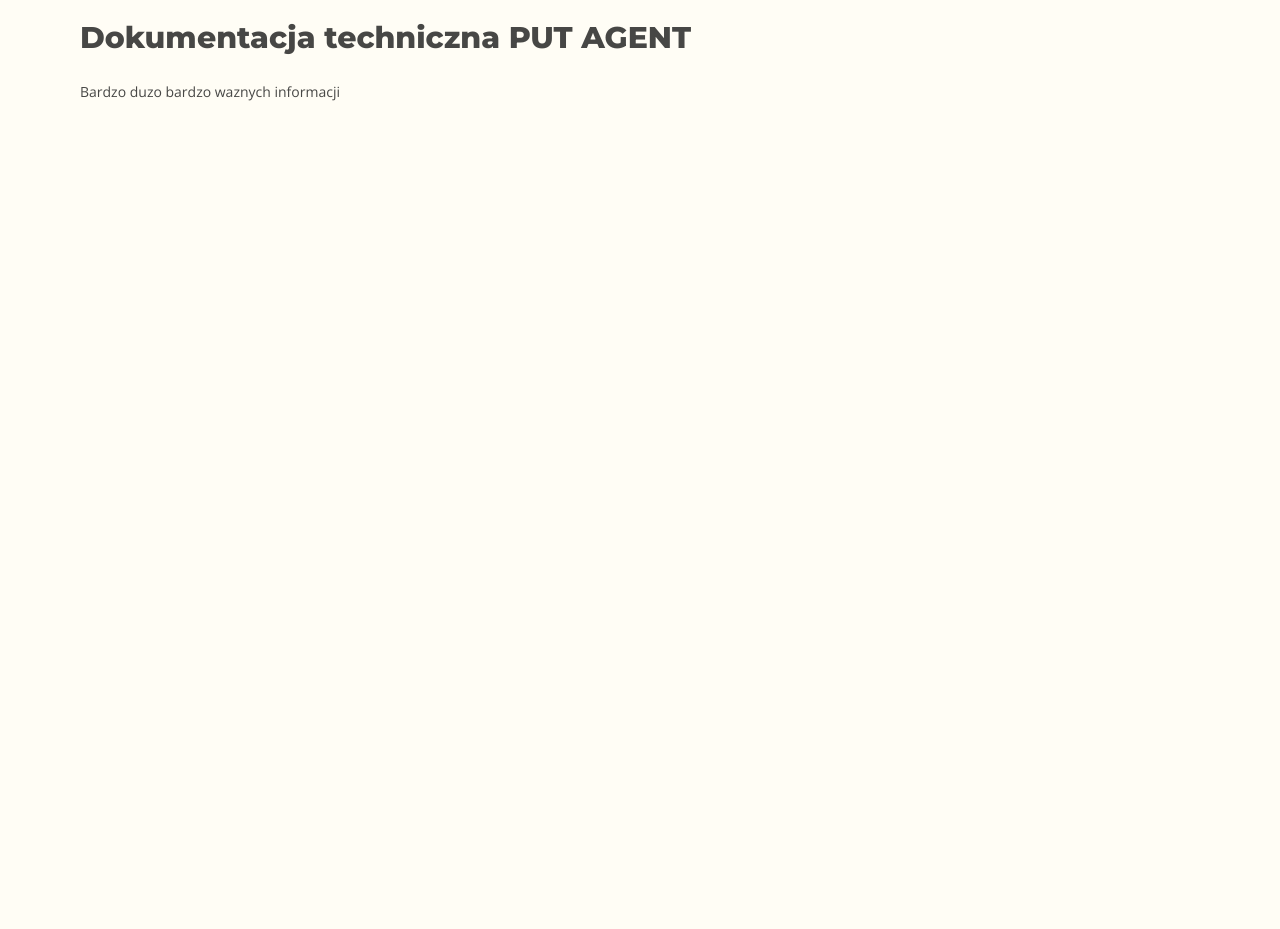
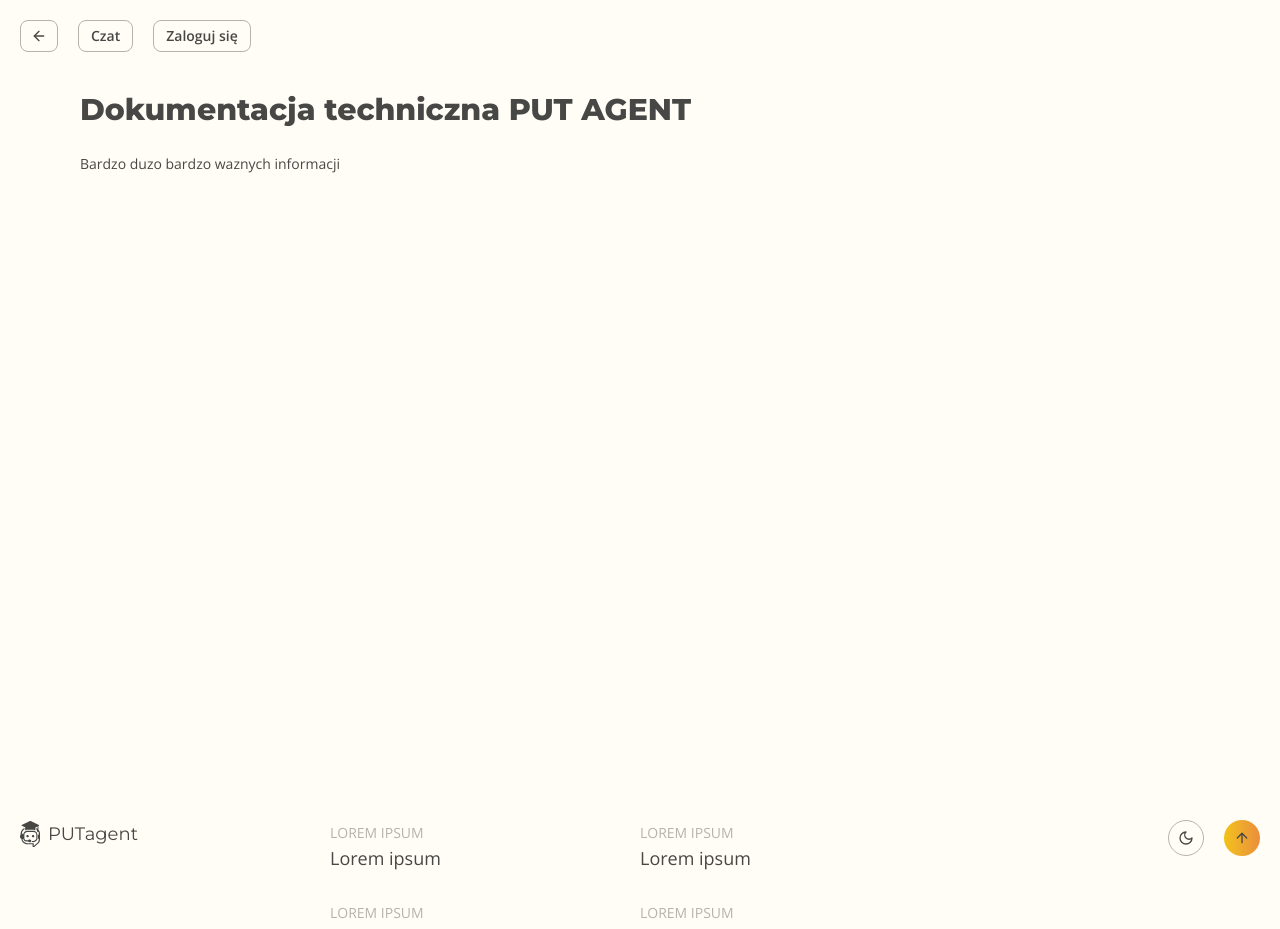
Before and after one commit to GHOST-Science-Club/statutscan-app, a Next.js app in the folder frontend/: page /docs in a window 1280 px wide. Shown: the top 929 px of the page. Before the commit the page ends 800 px from the top, so only its background shows below. Built offline with nearby package versions, Linux system fonts and the light colour scheme.

Commit message:
feat: hat in home

```diff
--- a/frontend/src/app/docs/page.tsx
+++ b/frontend/src/app/docs/page.tsx
@@ -1,9 +1,37 @@
 import DocumentationMdx from '@/lib/documentation.mdx';
+import { Button } from '@/components/ui/button';
+import { Footer } from '@/components/footer';
+import Link from 'next/link';
+import { ArrowLeft } from 'lucide-react';
 
 export default function DocsPage() {
   return (
-    <main>
-      <DocumentationMdx />
-    </main>
+    <>
+      <main className="min-h-screen">
+        <nav className="p-2 sm:p-5">
+          <ul className="flex gap-5">
+            <li>
+              <Button variant="secondary" size="sm" asChild>
+                <Link href="/">
+                  <ArrowLeft />
+                </Link>
+              </Button>
+            </li>
+            <li>
+              <Button variant="secondary" size="sm" asChild>
+                <Link href="/chat">Czat</Link>
+              </Button>
+            </li>
+            <li>
+              <Button variant="secondary" size="sm" asChild>
+                <Link href="/login">Zaloguj się</Link>
+              </Button>
+            </li>
+          </ul>
+        </nav>
+        <DocumentationMdx />
+      </main>
+      <Footer />
+    </>
   );
 }
--- a/frontend/src/components/chat/chat-textarea.tsx
+++ b/frontend/src/components/chat/chat-textarea.tsx
@@ -3,7 +3,7 @@ import { ArrowUp } from 'lucide-react';
 
 export function ChatTextarea() {
   return (
-    <form className="mt-auto">
+    <form className="mt-auto px-2">
       <div className="border-input mt-8 mb-2 flex h-fit max-h-24 min-h-11 w-full rounded-sm border focus-within:outline">
         <label className="sr-only" htmlFor="chat-main-textarea">
           Chat text area
--- a/frontend/src/components/footer.tsx
+++ b/frontend/src/components/footer.tsx
@@ -6,7 +6,7 @@ import { Logo } from '@/components/ui/logo';
 function Footer() {
   return (
     <footer
-      id="kontakt"
+      id="contact"
       className="grid grid-cols-1 gap-10 p-5 md:grid-cols-4 md:gap-0"
     >
       <div className="mx-auto md:mx-0">
--- a/frontend/src/components/sections/about-chat-section.tsx
+++ b/frontend/src/components/sections/about-chat-section.tsx
@@ -20,7 +20,7 @@ const cards = [
       'Jesteśmy otwarci na Twoje sugestie i ciągle ulepszamy PUTagent, aby jak najlepiej odpowiadał na Twoje potrzeby',
     footer: (
       <Button className="mt-5" variant="secondary">
-        Skontaktuj się
+        <Link href="/#contact">Skontaktuj się</Link>
       </Button>
     ),
   },
@@ -38,7 +38,7 @@ const cards = [
 
 function AboutChatSection() {
   return (
-    <SectionLayout id="czat" title="O CZACIE">
+    <SectionLayout id="chat" title="O CZACIE">
       <h3>
         PUTagent to zaawansowany chatbot oparty na sztucznej inteligencji, który
         <span className="text-gradient">
--- a/frontend/src/components/sections/faq-section.tsx
+++ b/frontend/src/components/sections/faq-section.tsx
@@ -17,9 +17,9 @@ function FaqSection() {
             <AccordionItem
               value={`item-${i}`}
               key={i}
-              className="cursor-pointer rounded-2xl border !border-b px-2"
+              className="rounded-2xl border !border-b px-2"
             >
-              <AccordionTrigger className="[&_svg]:size-6">
+              <AccordionTrigger className="cursor-pointer [&_svg]:size-6">
                 {faq.question}
               </AccordionTrigger>
               <AccordionContent>{faq.answer}</AccordionContent>
--- a/frontend/src/components/sections/home-section.tsx
+++ b/frontend/src/components/sections/home-section.tsx
@@ -1,10 +1,15 @@
 import Link from 'next/link';
 import { Button } from '@/components/ui/button';
 import { SectionLayout } from '@/components/ui/section-layout';
+import hatPng from '@/../public/hat.png';
+import Image from 'next/image';
 
 function HomeSection() {
   return (
-    <SectionLayout className="home-gradient relative flex min-h-[calc(100svh-40px)] flex-col rounded-xl p-5">
+    <SectionLayout
+      id="home"
+      className="home-gradient relative flex min-h-[calc(100svh-40px)] flex-col rounded-xl p-5"
+    >
       <h1 className="mb-2">
         PUTagent<span className="text-primary"> ⎯⎯⎯⎯</span>
         <br /> wsparcie <span className="text-gradient">studenckie</span>
@@ -13,7 +18,14 @@ function HomeSection() {
         Projekt PUTagent został stworzony z inicjatywy organizacji studenckiej
         GHOST przy Politechnice Poznańskiej
       </p>
-      <div className="flex-1" />
+      <div className="relative flex-1">
+        <Image
+          src={hatPng}
+          alt=""
+          fill
+          className="object-contain object-right"
+        />
+      </div>
       <Button variant="primary" size="lg" className="w-fit" asChild>
         <Link href="/chat">Zadaj pytanie</Link>
       </Button>
--- a/frontend/src/components/ui/resizable-navbar.tsx
+++ b/frontend/src/components/ui/resizable-navbar.tsx
@@ -234,7 +234,7 @@ export const MobileNavToggle = ({
 export const NavbarLogo = () => {
   return (
     <Link
-      href="#"
+      href="#home"
       className="relative z-20 mr-4 flex items-center space-x-2 px-2 py-1 text-sm font-normal text-black"
     >
       <Logo className="h-auto w-6" withText />
--- a/frontend/src/lib/data.ts
+++ b/frontend/src/lib/data.ts
@@ -1,7 +1,7 @@
 const NAV_ITEMS = [
   {
     name: 'O czacie',
-    link: '#czat',
+    link: '#chat',
   },
   {
     name: 'GHOST',
@@ -13,7 +13,7 @@ const NAV_ITEMS = [
   },
   {
     name: 'Kontakt',
-    link: '#kontakt',
+    link: '#contact',
   },
 ];
 
```
